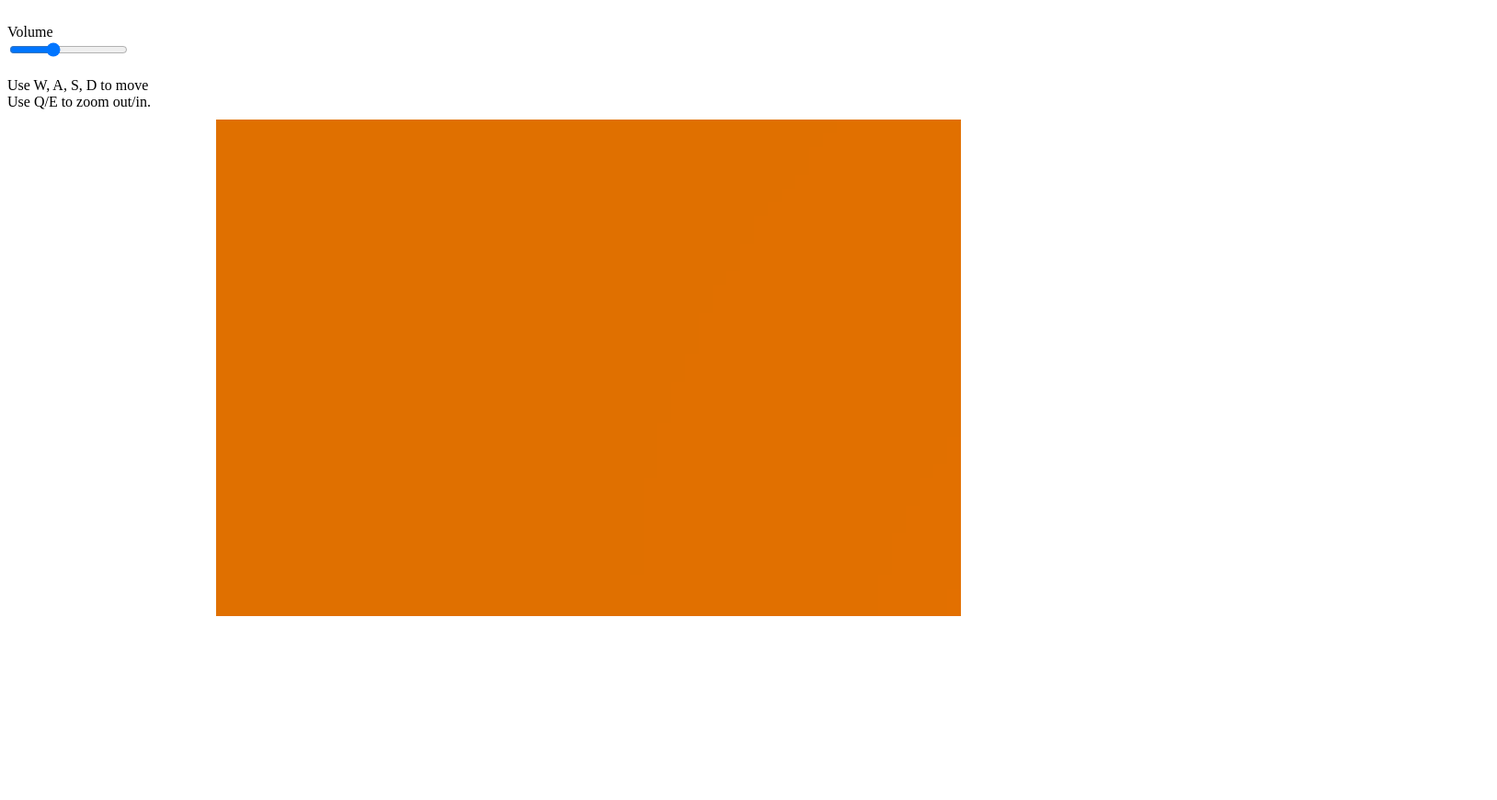
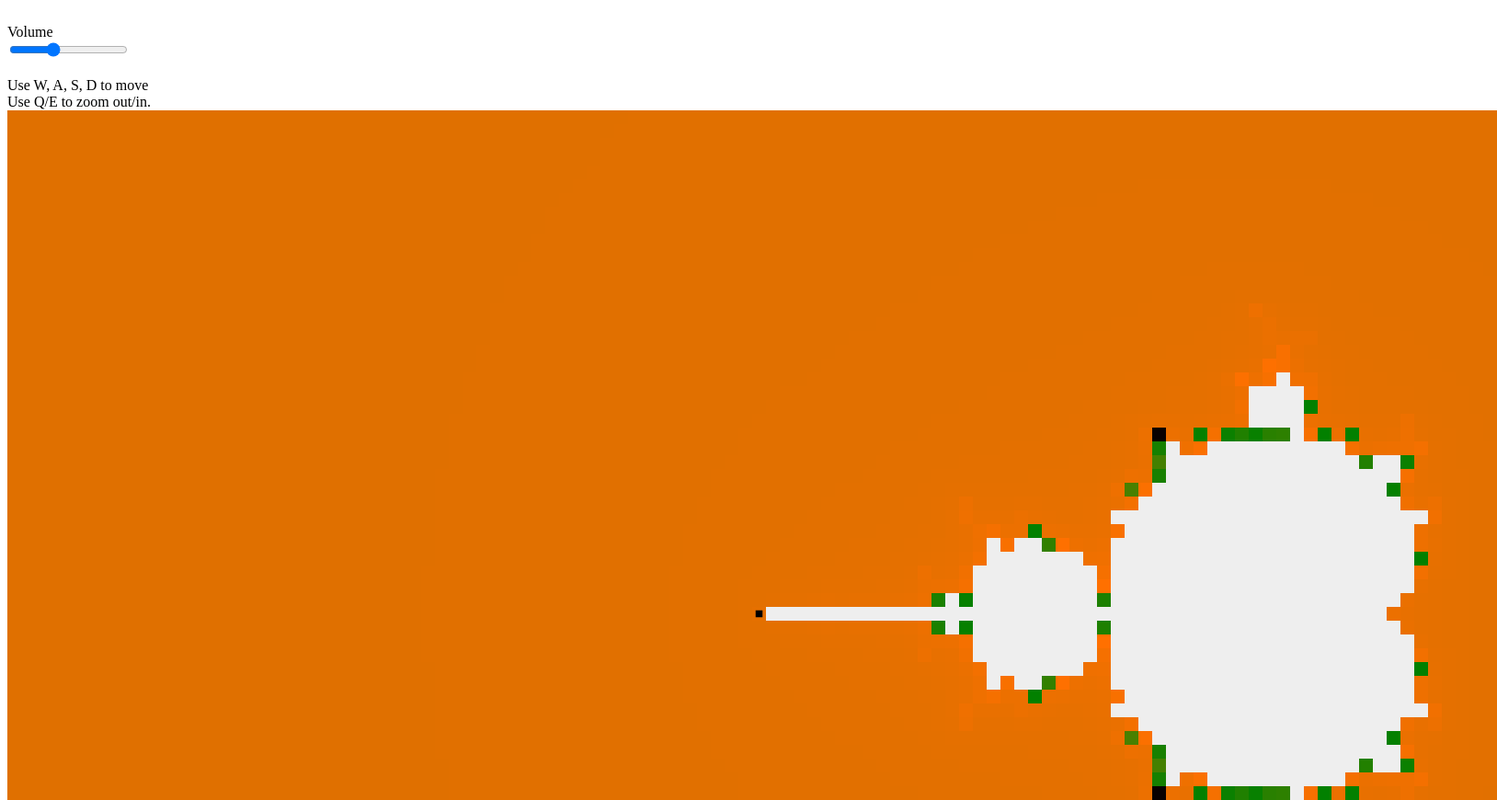
Before and after one commit to mit1mit1/explomandlebrot, a website built with webpack: page public/index.html in a window 1280 px wide. Shown: the top 870 px of the page at 92% size, 1628 px wide, since content can reach past the window. Before the commit the page ends 800 px from the top, so only its background shows below. Built offline with nearby package versions, Linux system fonts and the light colour scheme; what tonejs-instrument-piano-mp3 would draw is missing.

Commit message:
fix: index css

```diff
--- a/public/index.html
+++ b/public/index.html
@@ -26,12 +26,8 @@
     <style>
       .gameCanvas {
         position: absolute;
-        width: 810px;
-        height: 540px;
-        left: 50%;
-        margin-left: -405px;
-        top: 50%;
-        margin-top: -270px;
+        width: 1620px;
+        height: 1080px;
         z-index: -3;
       }
 
@@ -81,26 +77,26 @@
     <div tabindex="0" id="explomandlebrotbox">
       <div>
         <canvas
-          width="810"
-          height="540"
+          width="1620"
+          height="1080"
           class="gameCanvas"
           id="mandlerrain-canvas"
         ></canvas>
         <canvas
-          width="810"
-          height="540"
+          width="1620"
+          height="1080"
           class="gameCanvas"
           id="player-canvas"
         ></canvas>
         <canvas
-          width="810"
-          height="540"
+          width="1620"
+          height="1080"
           class="gameCanvas"
           id="opponent-canvas"
         ></canvas>
         <canvas
-          width="810"
-          height="540"
+          width="1620"
+          height="1080"
           class="gameCanvas"
           id="text-canvas"
         ></canvas>
```
